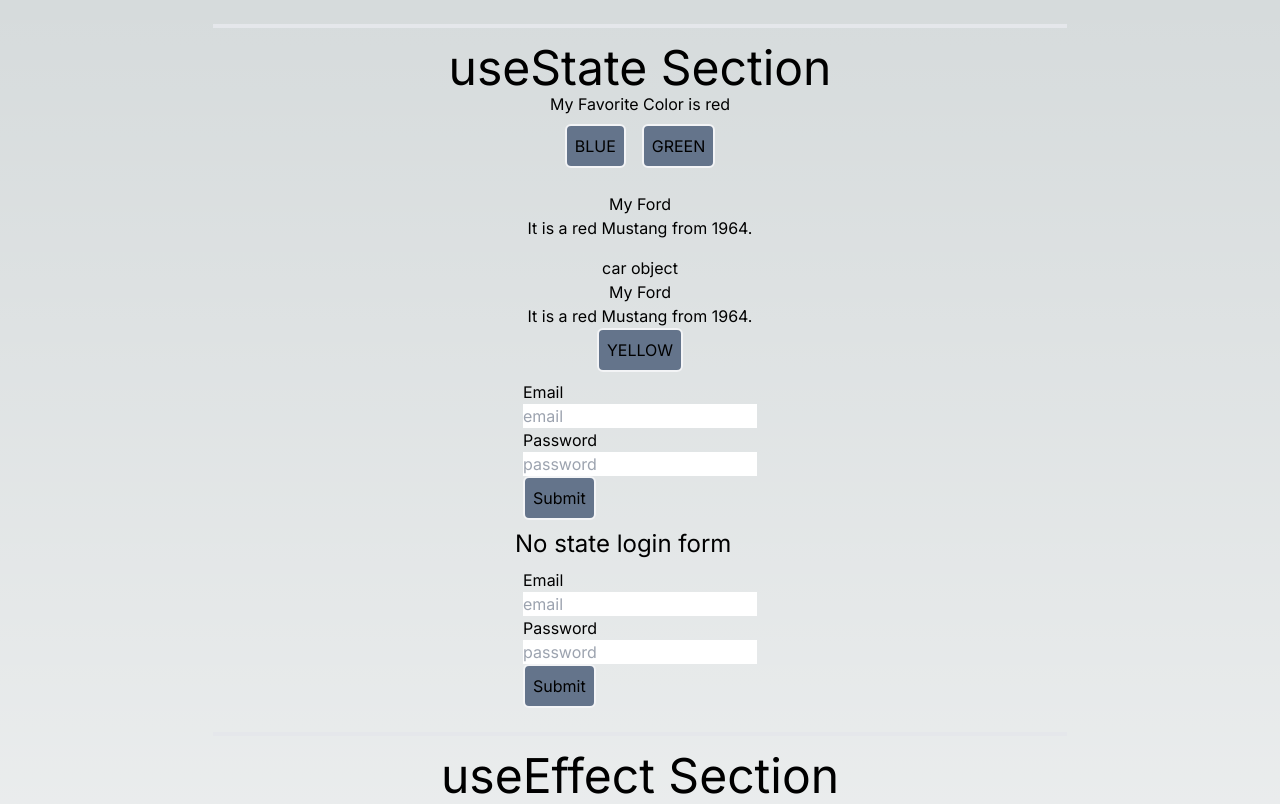
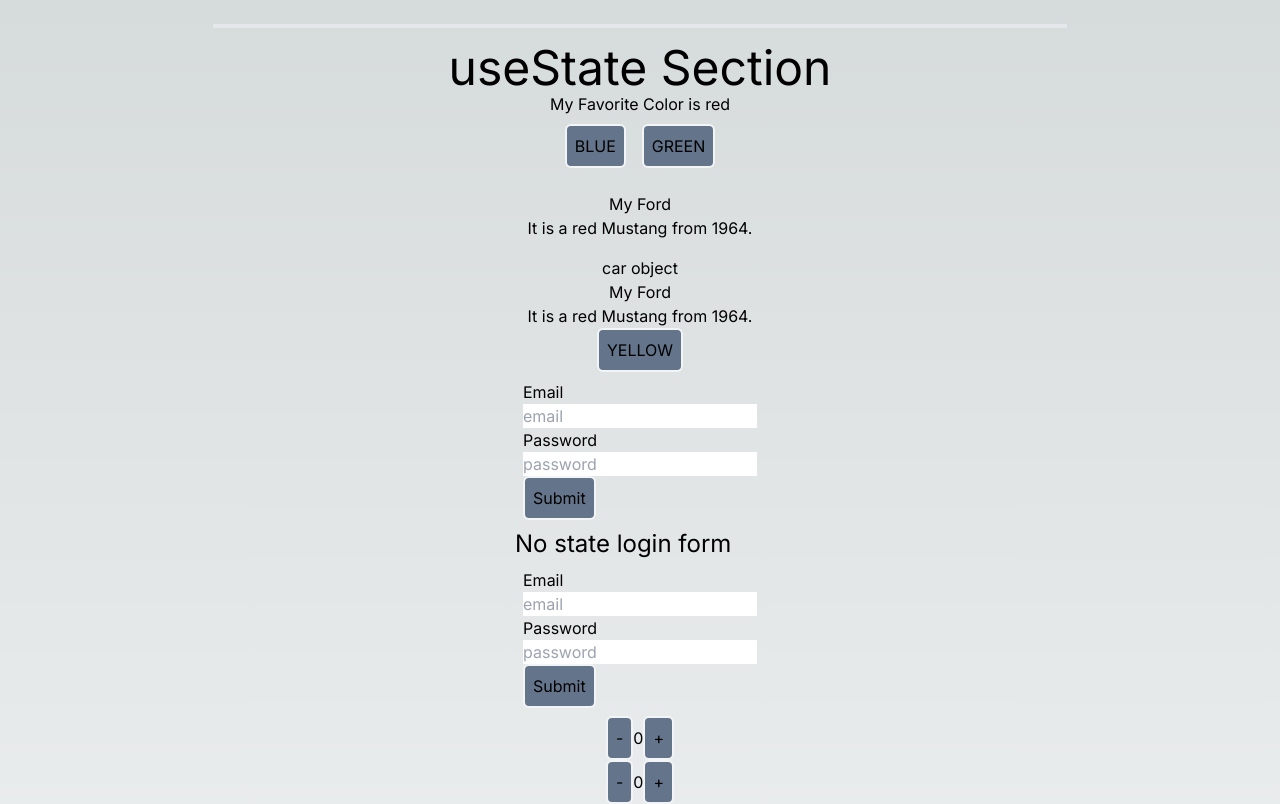
Before and after one commit to KevinStout/react-hooks, a Next.js app: page / in a window 1280 px wide. Shown: the top 804 px of the page. Built offline with nearby package versions, Linux system fonts and the light colour scheme.

Commit message:
when using useState use the function form of the setState function

```diff
--- a/app/components/EffectHook.tsx
+++ b/app/components/EffectHook.tsx
@@ -21,7 +21,7 @@ function Timer(): React.JSX.Element {
   // passing in an empty array as the second argument will only run the useEffect function once.
   useEffect(() => {
     setTimeout(() => {
-      setCount((count): number => count + 1);
+      setCount((previousCount): number => previousCount + 1);
     }, 1000);
   }, []);
 
@@ -44,7 +44,10 @@ function Counter(): React.JSX.Element {
   return (
     <div className="w-1/2 text-center">
       <div>Count: {count}</div>
-      <button className="border-2 border-gray-100 rounded-md p-2 bg-slate-500" onClick={(): void => setCount((c): number => ++c)}>
+      <button
+        className="border-2 border-gray-100 rounded-md p-2 bg-slate-500"
+        onClick={(): void => setCount((c): number => ++c)}
+      >
         ++
       </button>
       <div>Calculation: {calculation}</div>
@@ -62,7 +65,7 @@ function CleanTimer(): React.JSX.Element {
   useEffect(() => {
     //  ^?
     let timer = setTimeout((): void => {
-      setCount((count): number => count + 1);
+      setCount((previousCount): number => previousCount + 1);
     }, 1000);
 
     // clearTimeout is a helper function that clears the timer.
--- a/app/components/StateHook.tsx
+++ b/app/components/StateHook.tsx
@@ -198,4 +198,64 @@ function LoginFormNoState(): React.JSX.Element {
   );
 }
 
-export { FavoriteColor, Car, CarObject, LoginForm, LoginFormNoState };
+// Another mistake that can be made when using the useState Hook is to not use the function form of the setState function.
+// using the state in this way can lead to unexpected results.
+// An example would be if we call the setCount function multiple times in a row it will not update the count correctly.
+// React batches state updates, so if we call the setCount function multiple times in a row it will not update the count correctly.
+
+// First lets look at a simple counter that uses the useState hook to track the count.
+function BadCounter(): React.JSX.Element {
+  const [count, setCount] = useState<number>(0);
+
+  function adjustCount(amount: number) {
+    setCount(count + amount);
+  }
+
+  return (
+    <div>
+      <button
+        className="border-2 border-gray-100 rounded-md p-2 bg-slate-500"
+        onClick={() => adjustCount(-1)}
+      >
+        -
+      </button>
+      <span>{count}</span>
+      <button
+        className="border-2 border-gray-100 rounded-md p-2 bg-slate-500"
+        onClick={() => adjustCount(1)}
+      >
+        +
+      </button>
+    </div>
+  );
+}
+
+// Now lets refactor the BadCounter to use the function form of the setState function.
+function GoodCounter(): React.JSX.Element {
+  const [count, setCount] = useState<number>(0);
+
+  function adjustCount(amount: number) {
+    setCount((previousCount): number => previousCount + amount);
+    // setCount(count + amount);
+  }
+
+  return (
+    <div>
+      <button
+        className="border-2 border-gray-100 rounded-md p-2 bg-slate-500"
+        onClick={() => adjustCount(-1)}
+      >
+        -
+      </button>
+      <span>{count}</span>
+      <button
+        className="border-2 border-gray-100 rounded-md p-2 bg-slate-500"
+        onClick={() => adjustCount(1)}
+      >
+        +
+      </button>
+    </div>
+  );
+}
+
+export { FavoriteColor, Car, CarObject, LoginForm, LoginFormNoState, BadCounter, GoodCounter };
--- a/app/page.tsx
+++ b/app/page.tsx
@@ -1,5 +1,5 @@
 import Image from "next/image";
-import { FavoriteColor, Car, CarObject, LoginForm, LoginFormNoState } from "./components/StateHook";
+import { FavoriteColor, Car, CarObject, LoginForm, LoginFormNoState, BadCounter, GoodCounter } from "./components/StateHook";
 import { Timer, Counter, CleanTimer } from "./components/EffectHook";
 import { Component1, BetterComponent1 } from "./components/ContextHook";
 import { RefApp, AccessDOMUsingRef, PreviousValueUsingRef } from "./components/RefHook";
@@ -13,6 +13,8 @@ export default function Home() {
       <CarObject />
       <LoginForm />
       <LoginFormNoState />
+      <BadCounter />
+      <GoodCounter />
       <hr className="border-2 w-4/6 m-4" />
       <Timer />
       <Counter />
```
